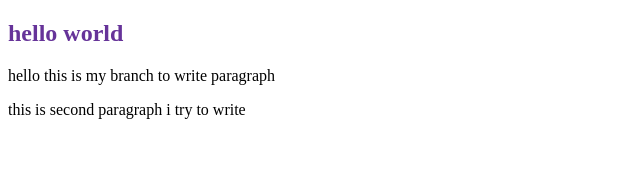
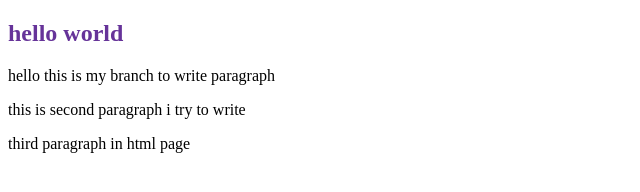
Before and after one commit to fatematayeb/myfirstrepo, a plain HTML site: page index.html in a window 1280 px wide. Shown: the whole page, without its empty margins (0-640 px from the left). Drawn offline with Linux system fonts and the light colour scheme.

Commit message:
write third paragraph

```diff
--- a/index.html
+++ b/index.html
@@ -10,5 +10,6 @@
     <h2>hello world</h2>
     <p>hello this is my branch to write paragraph</p>
     <p>this is second paragraph i try to write</p>
+    <p>third paragraph in html page</p>
 </body>
 </html>
```
